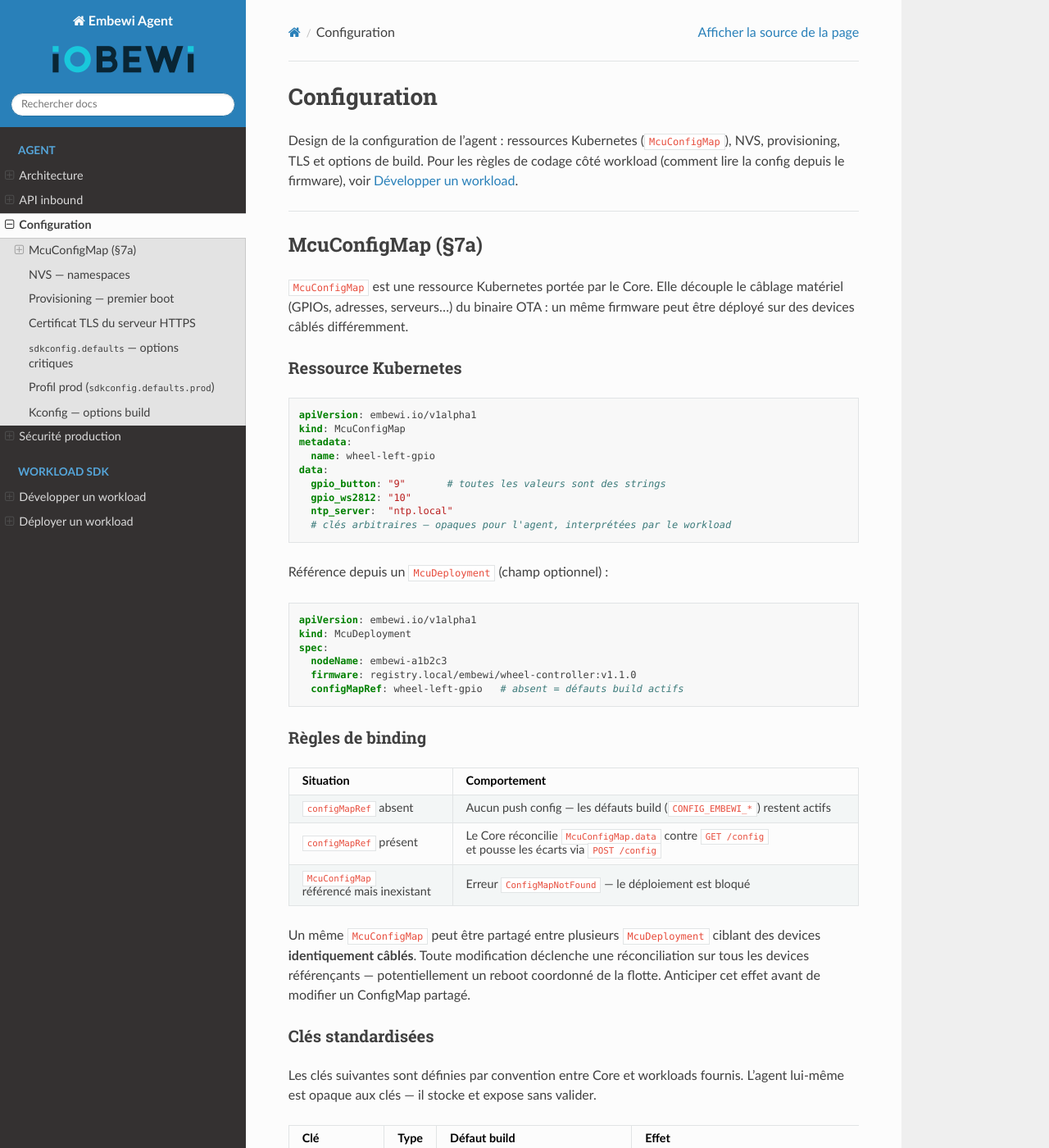
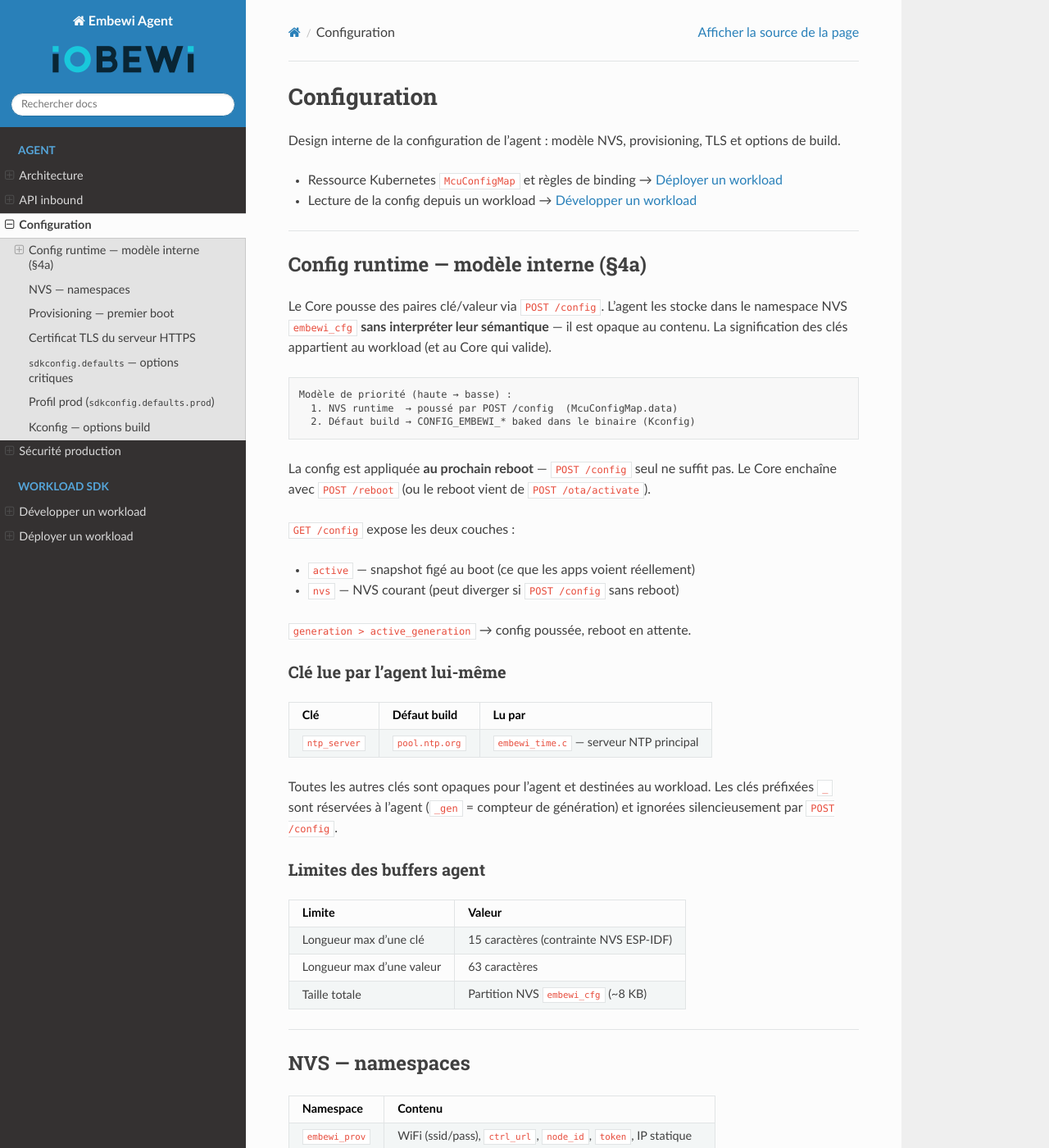
Before and after one commit to iobewi/embewi-agent-esp, a Sphinx documentation site: the page built from docs/configuration.md, in a window 1280 px wide and 1400 px high. Shown: the whole window at 82% size. Built offline with Sphinx 7.4.7 and the Read the Docs theme 3.1.0, drawn with Linux system fonts in a browser that asks for light colours; some of the changed text lies outside the part shown.

Commit message:
docs(sphinx): recentre configuration.md sur le design interne de l'agent
Retire le YAML McuConfigMap, les règles de binding et les clés de workload
(gpio_button, gpio_ws2812) — ces éléments sont dans deploy.md et workload.md.

La section 'Config runtime' ne décrit plus que le modèle NVS interne de
l'agent : opacité des clés, priorité NVS > défaut build, snapshot active/nvs,
et la seule clé que l'agent lit lui-même (ntp_server). Renvois explicites
vers deploy.md et workload.md pour le reste.

````diff
--- a/docs/configuration.md
+++ b/docs/configuration.md
@@ -1,83 +1,19 @@
 # Configuration
 
-Design de la configuration de l'agent : ressources Kubernetes (`McuConfigMap`),
-NVS, provisioning, TLS et options de build. Pour les règles de codage côté
-workload (comment lire la config depuis le firmware), voir
-[Développer un workload](workload).
+Design interne de la configuration de l'agent : modèle NVS, provisioning,
+TLS et options de build.
+
+- Ressource Kubernetes `McuConfigMap` et règles de binding → [Déployer un workload](deploy)
+- Lecture de la config depuis un workload → [Développer un workload](workload)
 
 ---
 
-## McuConfigMap (§7a)
+## Config runtime — modèle interne (§4a)
 
-`McuConfigMap` est une ressource Kubernetes portée par le Core. Elle découple
-le câblage matériel (GPIOs, adresses, serveurs…) du binaire OTA : un même
-firmware peut être déployé sur des devices câblés différemment.
-
-### Ressource Kubernetes
-
-```yaml
-apiVersion: embewi.io/v1alpha1
-kind: McuConfigMap
-metadata:
-  name: wheel-left-gpio
-data:
-  gpio_button: "9"       # toutes les valeurs sont des strings
-  gpio_ws2812: "10"
-  ntp_server:  "ntp.local"
-  # clés arbitraires — opaques pour l'agent, interprétées par le workload
-```
-
-Référence depuis un `McuDeployment` (champ optionnel) :
-
-```yaml
-apiVersion: embewi.io/v1alpha1
-kind: McuDeployment
-spec:
-  nodeName: embewi-a1b2c3
-  firmware: registry.local/embewi/wheel-controller:v1.1.0
-  configMapRef: wheel-left-gpio   # absent = défauts build actifs
-```
-
-### Règles de binding
-
-| Situation | Comportement |
-|---|---|
-| `configMapRef` absent | Aucun push config — les défauts build (`CONFIG_EMBEWI_*`) restent actifs |
-| `configMapRef` présent | Le Core réconcilie `McuConfigMap.data` contre `GET /config` et pousse les écarts via `POST /config` |
-| `McuConfigMap` référencé mais inexistant | Erreur `ConfigMapNotFound` — le déploiement est bloqué |
-
-Un même `McuConfigMap` peut être partagé entre plusieurs `McuDeployment`
-ciblant des devices **identiquement câblés**. Toute modification déclenche une
-réconciliation sur tous les devices référençants — potentiellement un reboot
-coordonné de la flotte. Anticiper cet effet avant de modifier un ConfigMap partagé.
-
-### Clés standardisées
-
-Les clés suivantes sont définies par convention entre Core et workloads fournis.
-L'agent lui-même est opaque aux clés — il stocke et expose sans valider.
-
-| Clé | Type | Défaut build | Effet |
-|---|---|---|---|
-| `gpio_button` | int | 9 (C3/C6/H2) · 0 (ESP32/S2/S3) | GPIO du bouton BOOT (`apps/button`) |
-| `gpio_ws2812` | int | 10 | GPIO de la LED WS2812B (`apps/rainbow`) |
-| `ntp_server` | str | `pool.ntp.org` | Serveur NTP principal |
-
-Les clés spécifiques à un workload custom sont à documenter dans le `McuConfigMap`
-du déploiement. Les clés préfixées `_` sont réservées à l'agent (`_gen`) et
-ignorées silencieusement par `POST /config`.
-
-### Limites
-
-| Limite | Valeur |
-|---|---|
-| Longueur max d'une clé | 15 caractères (contrainte NVS ESP-IDF) |
-| Longueur max d'une valeur | 63 caractères |
-| Nombre de clés | Limité par la partition NVS (~8 KB par namespace) |
-
-La validation sémantique des valeurs est responsabilité du Core, typiquement
-via un `ValidatingAdmissionWebhook` sur la ressource `McuConfigMap`.
-
-### Comportement runtime
+Le Core pousse des paires clé/valeur via `POST /config`. L'agent les stocke
+dans le namespace NVS `embewi_cfg` **sans interpréter leur sémantique** — il
+est opaque au contenu. La signification des clés appartient au workload (et au
+Core qui valide).
 
 ```text
 Modèle de priorité (haute → basse) :
@@ -86,14 +22,31 @@ Modèle de priorité (haute → basse) :
 ```
 
 La config est appliquée **au prochain reboot** — `POST /config` seul ne suffit
-pas. Le Core doit enchaîner avec `POST /reboot` (ou le reboot arrive avec le
-prochain `POST /ota/activate`).
+pas. Le Core enchaîne avec `POST /reboot` (ou le reboot vient de `POST /ota/activate`).
 
-`GET /config` expose les deux couches pour comparer :
+`GET /config` expose les deux couches :
 - `active` — snapshot figé au boot (ce que les apps voient réellement)
 - `nvs` — NVS courant (peut diverger si `POST /config` sans reboot)
 
 `generation > active_generation` → config poussée, reboot en attente.
+
+### Clé lue par l'agent lui-même
+
+| Clé | Défaut build | Lu par |
+|---|---|---|
+| `ntp_server` | `pool.ntp.org` | `embewi_time.c` — serveur NTP principal |
+
+Toutes les autres clés sont opaques pour l'agent et destinées au workload.
+Les clés préfixées `_` sont réservées à l'agent (`_gen` = compteur de
+génération) et ignorées silencieusement par `POST /config`.
+
+### Limites des buffers agent
+
+| Limite | Valeur |
+|---|---|
+| Longueur max d'une clé | 15 caractères (contrainte NVS ESP-IDF) |
+| Longueur max d'une valeur | 63 caractères |
+| Taille totale | Partition NVS `embewi_cfg` (~8 KB) |
 
 ---
 
````
